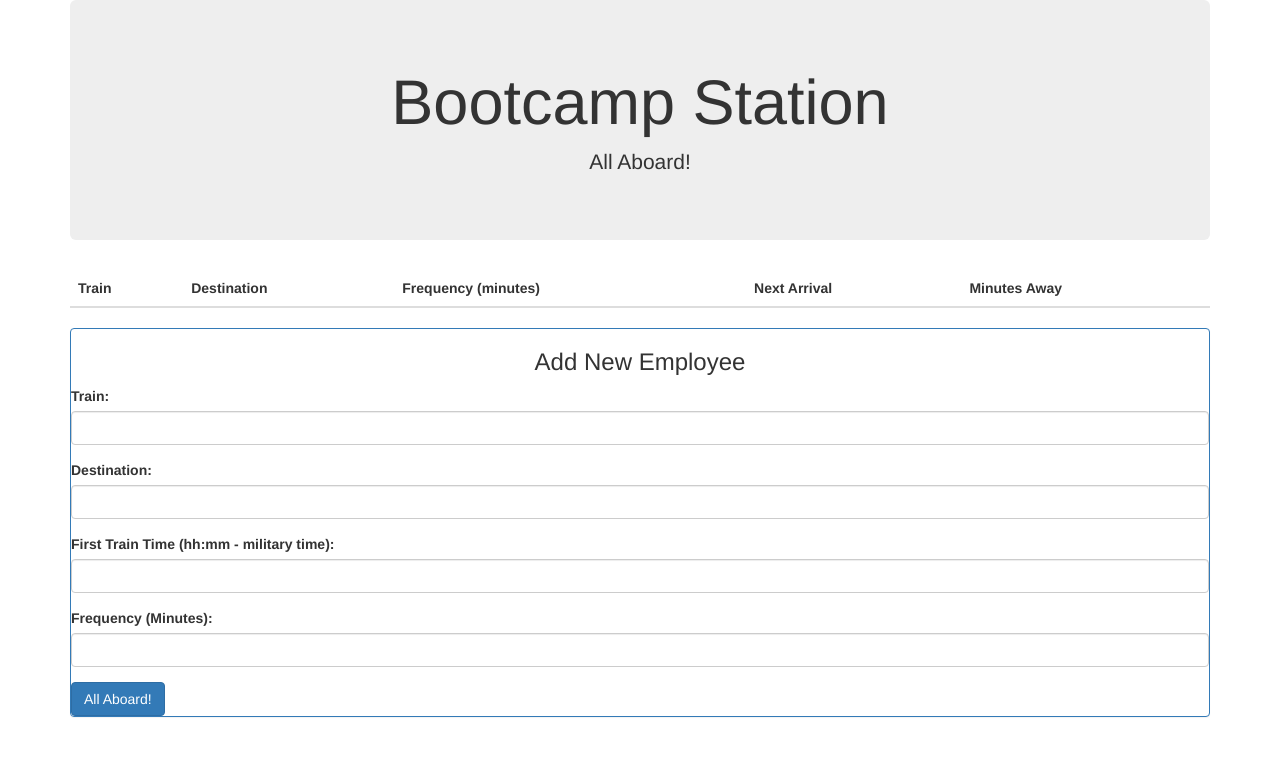
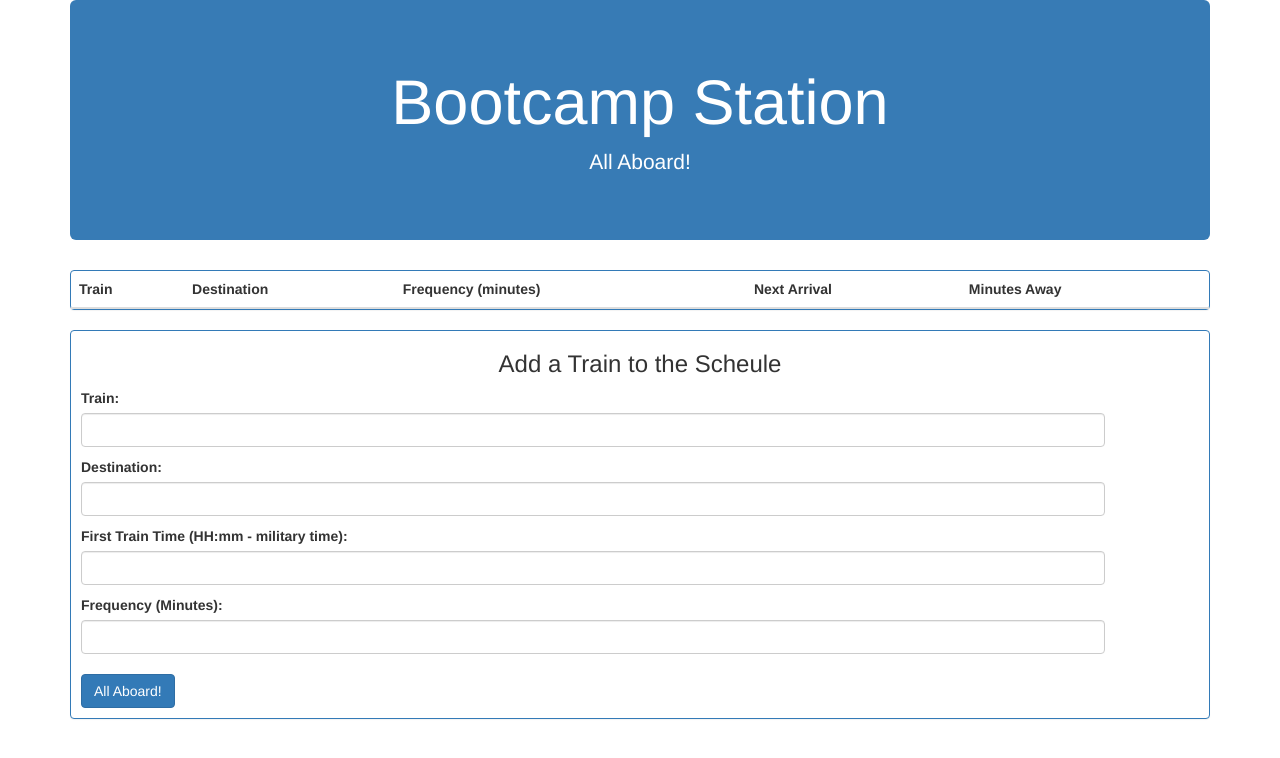
Before and after one commit to jachaffee/train-scheduler, a plain HTML site: page index.html in a window 1280 px wide. Drawn offline with nearby package versions, Linux system fonts and the light colour scheme; no server answers.

Commit message:
bug fixes and styling

```diff
--- /dev/null
+++ b/assets/css/style.css
@@ -0,0 +1,21 @@
+.jumbotron {
+	background-color: #377bb5;
+}
+
+.form-group {
+	margin: 10px;
+	width: 90%;
+}
+
+#submit {
+	margin: 10px;
+
+}
+
+#header {
+	color: white;
+}
+
+p {
+	color: white;
+}
--- a/assets/javascript/logic.js
+++ b/assets/javascript/logic.js
@@ -17,7 +17,7 @@ $("#submit").on("click", function(event) {
 	var train = $("#new-train").val().trim();
 	var destination = $("#new-destination").val().trim();
 	var frequency = $("#new-frequency").val().trim();
-	var firstTrain = moment($("#first-train").val().trim(), "hh:mm");
+	var firstTrain = moment($("#first-train").val().trim(), "HH:mm").format("X");
 
 	var newTrain ={
 		train: train,
@@ -42,9 +42,9 @@ database.ref().on("child_added", function(childSnapshot, prevChildKey) {
 	var frequency = childSnapshot.val().frequency;
 	var firstTrain = childSnapshot.val().firstTrain;
 
-	var firstTrainConverted = moment(firstTrain, "hh:mm").subtract(1, "years");
+	var firstTrainConverted = moment(firstTrain).subtract(1, "years");
 
-	var currentTime = moment();
+	var currentTime = moment().format("HH:mm");
 
 	var diffTime = moment().diff(moment(firstTrainConverted), "minutes");
 
@@ -52,7 +52,7 @@ database.ref().on("child_added", function(childSnapshot, prevChildKey) {
 
 	var minutesTillTrain = frequency - timeRemainder;
 
-	var nextTrain = moment().add(minutesTillTrain, "minutes");
+	var nextTrain = moment().add(minutesTillTrain, "minutes").format("HH:mm");
 
 	$("#train-table > tbody").append("<tr><td>" + train + "</td><td>" + destination + "</td><td>" + frequency + "</td><td>" + nextTrain + "</td><td>" + minutesTillTrain + "</td></tr>");
 
--- a/index.html
+++ b/index.html
@@ -4,15 +4,16 @@
 	<meta charset="utf-8">
 	<title>Train Schedule</title>
 	<link rel="stylesheet" href="https://maxcdn.bootstrapcdn.com/bootstrap/3.3.7/css/bootstrap.min.css">
+	<link rel="stylesheet" type="text/css" href="assets/css/style.css">
 
 </head>
 <body>
 	<div class="container">
   		<div class="jumbotron text-center">
-    		<h1>Bootcamp Station</h1>
+    		<h1 id="header">Bootcamp Station</h1>
     		<p>All Aboard!</p>
   		</div>
-  		<div>
+  		<div class ="panel panel-primary">
   			<table class="table table-striped" id="train-table">
     			<thead>
       				<tr>
@@ -28,7 +29,7 @@
  			 </table>
   		</div>
   		<div class="panel panel-primary">
-            <h3 class="text-center">Add New Employee</h3>
+            <h3 class="text-center">Add a Train to the Scheule</h3>
             <form id="form-group">
         		  <div class="form-group">
                     <label for="issueDescriptionInput">Train:</label>
@@ -39,7 +40,7 @@
                     <input type="text" class="form-control" id="new-destination">
               </div>
               <div class="form-group">
-                    <label for="issueDescriptionInput">First Train Time (hh:mm - military time):</label>
+                    <label for="issueDescriptionInput">First Train Time (HH:mm - military time):</label>
                     <input type="text" class="form-control" id="first-train">
               </div>
         		  <div class="form-group">
@@ -49,8 +50,9 @@
               <button type="sumbit" id="submit" class="btn btn-primary">All Aboard!</button>
             </form>
         </div>
-  <script src="https://www.gstatic.com/firebasejs/4.5.2/firebase.js"></script>
+  	<script src="https://www.gstatic.com/firebasejs/4.5.2/firebase.js"></script>
 	<script src="https://cdnjs.cloudflare.com/ajax/libs/jquery/3.2.1/jquery.min.js"></script>
+	<script src="https://cdn.jsdelivr.net/momentjs/2.12.0/moment.min.js"></script>
 	<script src="assets/javascript/logic.js"></script>
 </body>
 </html>
```
Also changed, not shown: 2 other files.
